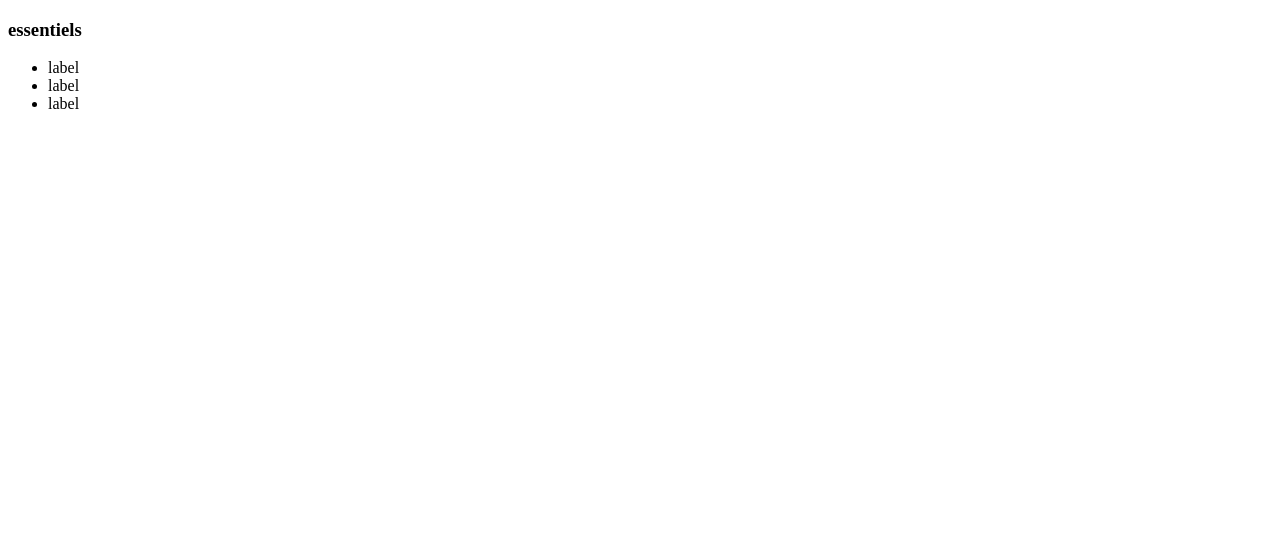
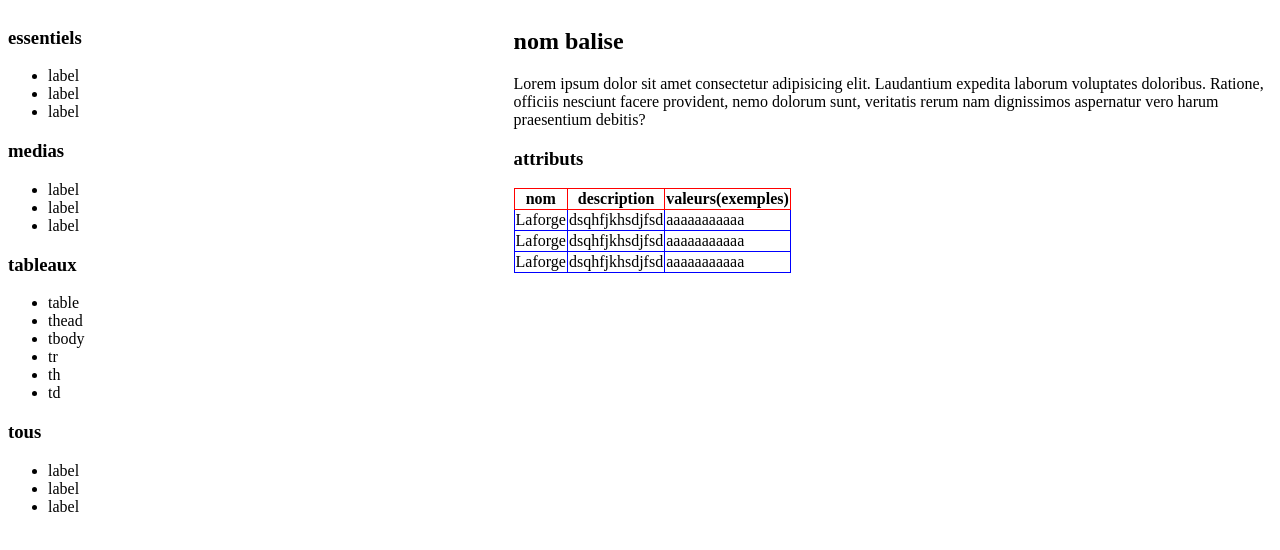
Before and after one commit to areverdy/testwireframe, a plain HTML site: page index.html in a window 1280 px wide. Drawn offline with Linux system fonts and the light colour scheme.

Commit message:
ajout 1 tableau

```diff
--- a/index.css
+++ b/index.css
@@ -0,0 +1,25 @@
+#content {
+    display: flex;
+    flex-direction: row;
+}
+
+.left {
+    width: 40%;
+}
+
+.right {
+    width: 60%;;
+}
+
+table {
+    border: 1px solid green;
+    border-collapse: collapse;
+}
+
+th {
+    border: 1px solid red;
+}
+
+td {
+    border: 1px solid blue;
+}
--- a/index.html
+++ b/index.html
@@ -14,6 +14,66 @@
             <li>label</li>
             <li>label</li>
         </ul>
+
+        <h3>medias</h3>
+        <ul>
+            <li>label</li>
+            <li>label</li>
+            <li>label</li>
+        </ul>
+
+        <h3>tableaux</h3>
+        <ul>
+            <li>table</li>
+            <li>thead</li>
+            <li>tbody</li>
+            <li>tr</li>
+            <li>th</li>
+            <li>td</li>
+
+
+        </ul>
+
+        <h3>tous</h3>
+        <ul>
+            <li>label</li>
+            <li>label</li>
+            <li>label</li>
+        </ul>
+        </section>
+
+        <section class="right">
+            <h2>nom balise</h2>
+            <p>Lorem ipsum dolor sit amet consectetur adipisicing elit. Laudantium expedita laborum voluptates doloribus. Ratione, officiis nesciunt facere provident, nemo dolorum sunt, veritatis rerum nam dignissimos aspernatur vero harum praesentium debitis?</p>
+            <h3>attributs</h3>
+            <table>
+                <thead>
+                    <tr>
+                        <th>nom</th>
+                        <th>description</th>
+                        <th>valeurs(exemples)</th>
+                    </tr>
+                </thead>
+                <tbody>
+                    <tr>
+                        <td>Laforge</td>
+                        <td>dsqhfjkhsdjfsd</td>
+                        <td>aaaaaaaaaaa</td>
+                    </tr>
+                    <tr>
+                        <td>Laforge</td>
+                        <td>dsqhfjkhsdjfsd</td>
+                        <td>aaaaaaaaaaa</td>
+                    </tr>
+                    <tr>
+                        <td>Laforge</td>
+                        <td>dsqhfjkhsdjfsd</td>
+                        <td>aaaaaaaaaaa</td>
+                    </tr>
+
+                </tbody>
+
+            </table>
     </div>
 
 </body>
```
